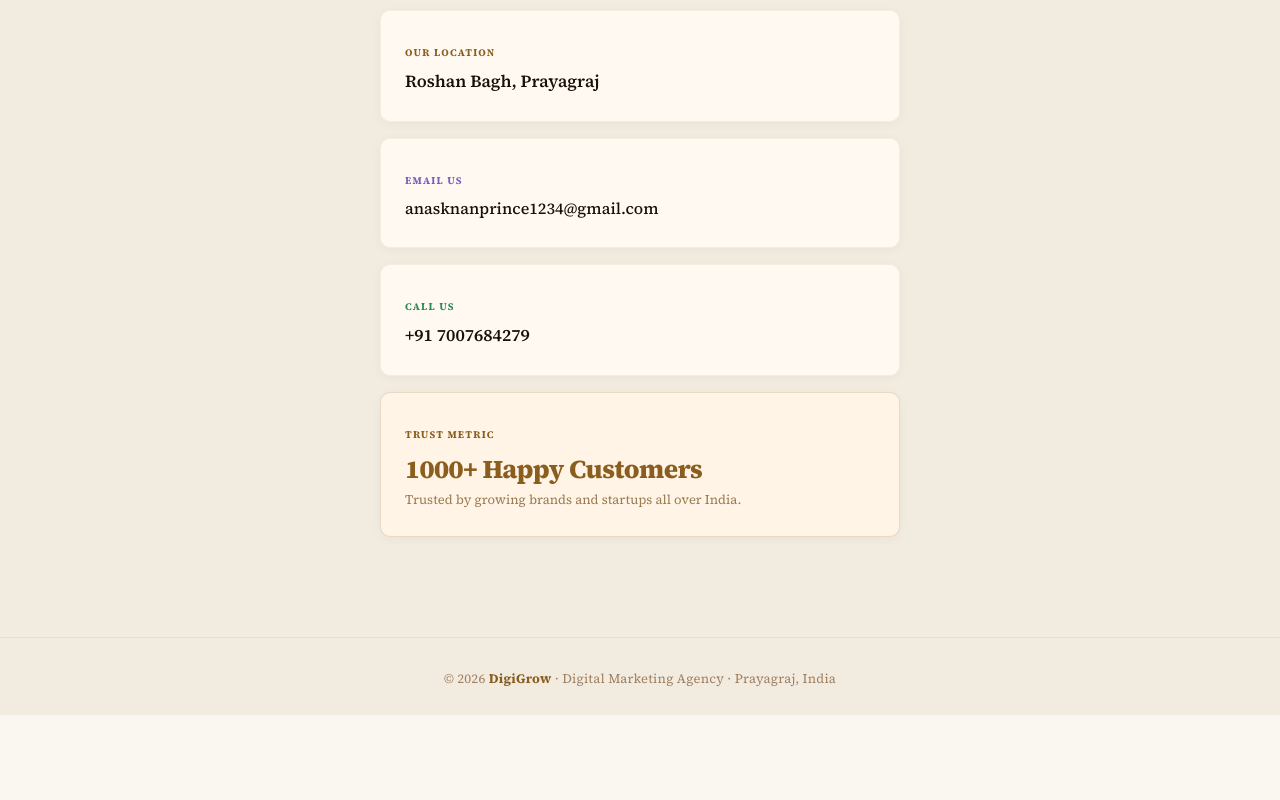
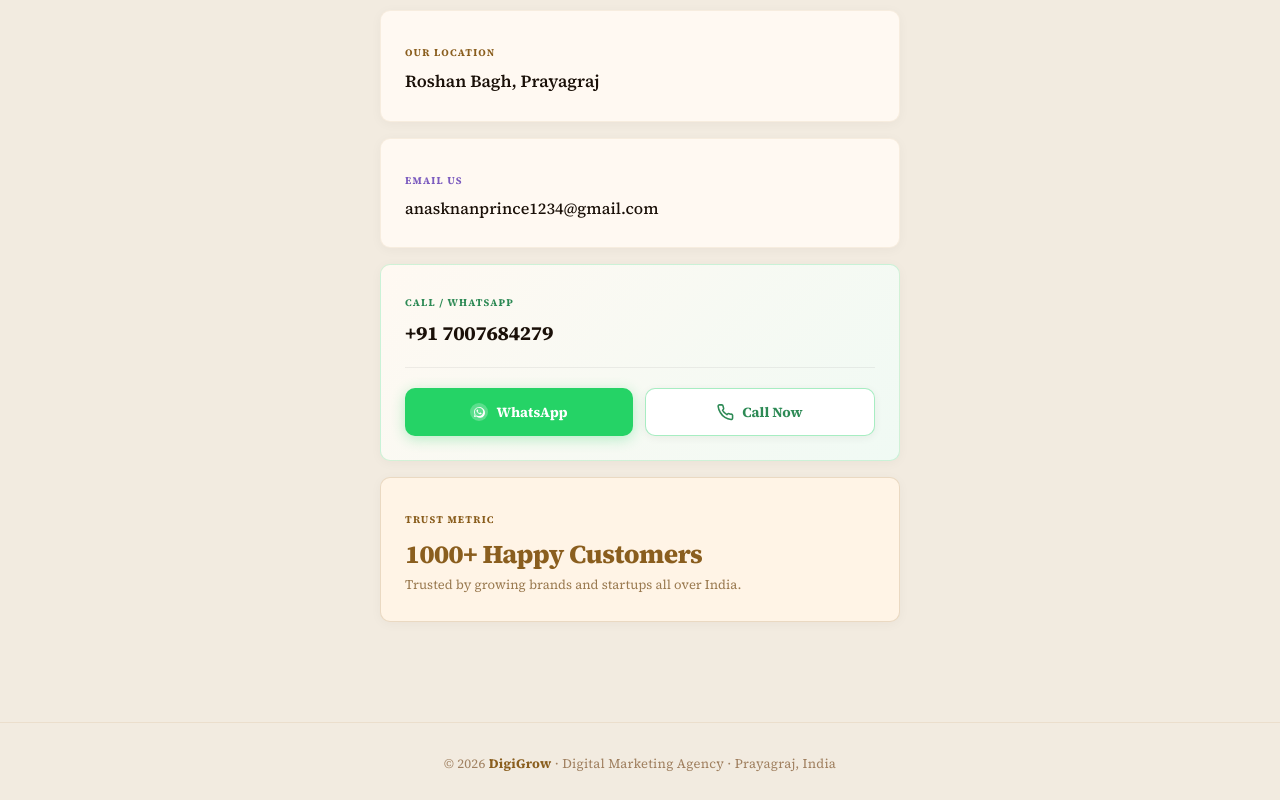
Before and after one commit to Anas-system/digital-agency, a React (Vite) app: page / in a window 1280 px wide. Shown: the part 3307-4107 px from the top of the page. Before the commit the page ends 4022 px from the top, so only its background shows below. Built offline with nearby package versions, Linux system fonts and the light colour scheme.

Commit message:
feat: mobile navbar fix + WhatsApp contact card

```diff
--- a/src/App.jsx
+++ b/src/App.jsx
@@ -167,10 +167,15 @@ const responsiveStyles = `
   }
   @media (max-width: 900px) {
     .si-wrap { display: none !important; }
-    .navbar-container-box { flex-direction: column !important; gap: 14px !important; padding: 14px 4% !important; }
-    .right-nav-wrapper { width: 100% !important; flex-direction: row !important; justify-content: center !important; align-items: center !important; gap: 4px !important; flex-wrap: wrap !important; }
-    .right-nav-wrapper li { display: inline-block !important; }
-    .right-nav-wrapper button { padding: 6px 10px !important; font-size: 13px !important; }
+    .navbar-container-box { flex-direction: row !important; gap: 0 !important; padding: 12px 4% !important; justify-content: space-between !important; align-items: center !important; }
+    .right-nav-wrapper { width: auto !important; flex-direction: row !important; justify-content: flex-end !important; align-items: center !important; gap: 0 !important; flex-wrap: nowrap !important; }
+    .right-nav-wrapper li { display: inline-flex !important; }
+    .right-nav-wrapper button { padding: 5px 7px !important; font-size: 11px !important; white-space: nowrap !important; }
+    .login-btn-glow { padding: 6px 11px !important; font-size: 11px !important; margin-left: 4px !important; }
+  }
+  @media (max-width: 400px) {
+    .right-nav-wrapper button { padding: 4px 5px !important; font-size: 10px !important; }
+    .login-btn-glow { padding: 5px 9px !important; font-size: 10px !important; }
   }
 
   @keyframes heroFadeUp {
@@ -195,6 +200,9 @@ const responsiveStyles = `
     outline: none; WebkitTapHighlightColor: transparent;
   }
   .scroll-arrow svg { display: block; }
+
+  .wa-btn:hover { background: #1ebe5d !important; box-shadow: 0 4px 18px rgba(37,211,102,0.40) !important; transform: translateY(-1px) !important; }
+  .wa-call-btn:hover { background: rgba(37,211,102,0.08) !important; border-color: rgba(37,211,102,0.7) !important; }
 
   .site-footer {
     text-align: center; padding: 32px 6% 28px;
@@ -562,10 +570,65 @@ function App() {
               <span style={{fontSize:'10px',color:'#7c5cbf',fontWeight:'700',letterSpacing:'1.2px',textTransform:'uppercase'}}>Email Us</span>
               <p style={{fontSize:'16px',fontWeight:'500',marginTop:'8px',marginBottom:0,color:'#1a1008'}}>{liveData.contactEmail}</p>
             </div>
-            <div style={styles.metricCard} className="metric-card-hover">
-              <span style={{fontSize:'10px',color:'#2d8a55',fontWeight:'700',letterSpacing:'1.2px',textTransform:'uppercase'}}>Call Us</span>
-              <p style={{fontSize:'17px',fontWeight:'600',marginTop:'8px',marginBottom:0,color:'#1a1008'}}>{liveData.contactPhone}</p>
+            {/* ── CONTACT ACTIONS CARD ── */}
+            <div style={{
+              ...styles.metricCard,
+              background: 'linear-gradient(135deg, #fff9f2 0%, #f0faf4 100%)',
+              border: '1px solid rgba(37,211,102,0.20)',
+              padding: '24px'
+            }} className="metric-card-hover">
+              <span style={{fontSize:'10px', color:'#2d8a55', fontWeight:'700', letterSpacing:'1.2px', textTransform:'uppercase'}}>Call / WhatsApp</span>
+              <p style={{fontSize:'20px', fontWeight:'700', marginTop:'8px', marginBottom:'20px', color:'#1a1008', letterSpacing:'-0.3px'}}>{liveData.contactPhone}</p>
+
+              {/* Divider */}
+              <div style={{borderTop:'1px solid rgba(0,0,0,0.06)', marginBottom:'20px'}}/>
+
+              <div style={{display:'flex', gap:'12px', flexWrap:'wrap'}}>
+                {/* WhatsApp Message */}
+                <a
+                  href={`https://wa.me/${liveData.contactPhone.replace(/\D/g,'')}`}
+                  target="_blank" rel="noopener noreferrer"
+                  className="wa-btn"
+                  style={{
+                    flex: 1, minWidth: '130px',
+                    display:'flex', alignItems:'center', justifyContent:'center', gap:'8px',
+                    backgroundColor:'#25D366', color:'#fff', fontWeight:'700',
+                    fontSize:'14px', padding:'13px 16px', borderRadius:'10px',
+                    textDecoration:'none',
+                    boxShadow:'0 3px 14px rgba(37,211,102,0.32)',
+                    transition:'all 0.2s ease', fontFamily:"'Source Serif 4', serif"
+                  }}
+                >
+                  <svg width="18" height="18" viewBox="0 0 32 32" fill="none">
+                    <circle cx="16" cy="16" r="16" fill="rgba(255,255,255,0.25)"/>
+                    <path d="M22.5 9.5A9.05 9.05 0 0 0 16 7a9 9 0 0 0-7.8 13.5L7 25l4.65-1.22A9 9 0 1 0 22.5 9.5zm-6.5 13.8a7.47 7.47 0 0 1-3.8-1.04l-.27-.16-2.76.72.74-2.7-.18-.28A7.5 7.5 0 1 1 16 23.3zm4.1-5.6c-.22-.11-1.32-.65-1.53-.73s-.35-.11-.5.11-.57.73-.7.88-.26.17-.48.06a6.1 6.1 0 0 1-1.8-1.11 6.77 6.77 0 0 1-1.25-1.55c-.13-.22 0-.34.1-.45s.22-.26.33-.39a1.53 1.53 0 0 0 .22-.37.41.41 0 0 0 0-.39c-.06-.11-.5-1.2-.68-1.64s-.36-.37-.5-.38h-.42a.81.81 0 0 0-.59.28 2.47 2.47 0 0 0-.77 1.84 4.3 4.3 0 0 0 .9 2.28 9.84 9.84 0 0 0 3.77 3.33c.53.23.94.37 1.26.47a3 3 0 0 0 1.4.09 2.27 2.27 0 0 0 1.49-1.05 1.84 1.84 0 0 0 .13-1.05c-.06-.09-.2-.14-.42-.25z" fill="#fff"/>
+                  </svg>
+                  WhatsApp
+                </a>
+
+                {/* Call Button */}
+                <a
+                  href={`tel:${liveData.contactPhone}`}
+                  className="wa-call-btn"
+                  style={{
+                    flex: 1, minWidth: '130px',
+                    display:'flex', alignItems:'center', justifyContent:'center', gap:'8px',
+                    backgroundColor:'#fff', color:'#2d8a55', fontWeight:'700',
+                    fontSize:'14px', padding:'13px 16px', borderRadius:'10px',
+                    textDecoration:'none',
+                    border:'1.5px solid rgba(37,211,102,0.40)',
+                    boxShadow:'0 2px 8px rgba(44,31,14,0.06)',
+                    transition:'all 0.2s ease', fontFamily:"'Source Serif 4', serif"
+                  }}
+                >
+                  <svg width="17" height="17" viewBox="0 0 24 24" fill="none" stroke="#2d8a55" strokeWidth="2.2" strokeLinecap="round" strokeLinejoin="round">
+                    <path d="M22 16.92v3a2 2 0 0 1-2.18 2 19.79 19.79 0 0 1-8.63-3.07A19.5 19.5 0 0 1 4.69 12 19.79 19.79 0 0 1 1.61 3.4 2 2 0 0 1 3.6 1.21h3a2 2 0 0 1 2 1.72 12.84 12.84 0 0 0 .7 2.81 2 2 0 0 1-.45 2.11L7.91 8.91a16 16 0 0 0 6.08 6.08l.91-.91a2 2 0 0 1 2.11-.45 12.84 12.84 0 0 0 2.81.7A2 2 0 0 1 22 16.92z"/>
+                  </svg>
+                  Call Now
+                </a>
+              </div>
             </div>
+
             <div style={{...styles.metricCard, backgroundColor:'#fff4e6', border:'1px solid rgba(138,94,30,0.18)'}} className="metric-card-hover">
               <span style={{fontSize:'10px',color:'#8a5e1e',fontWeight:'700',letterSpacing:'1.2px',textTransform:'uppercase'}}>Trust Metric</span>
               <p style={{fontSize:'26px',fontWeight:'800',marginTop:'8px',marginBottom:'4px',color:'#8a5e1e',letterSpacing:'-0.5px'}}>{liveData.happyCustomersText}</p>
```
